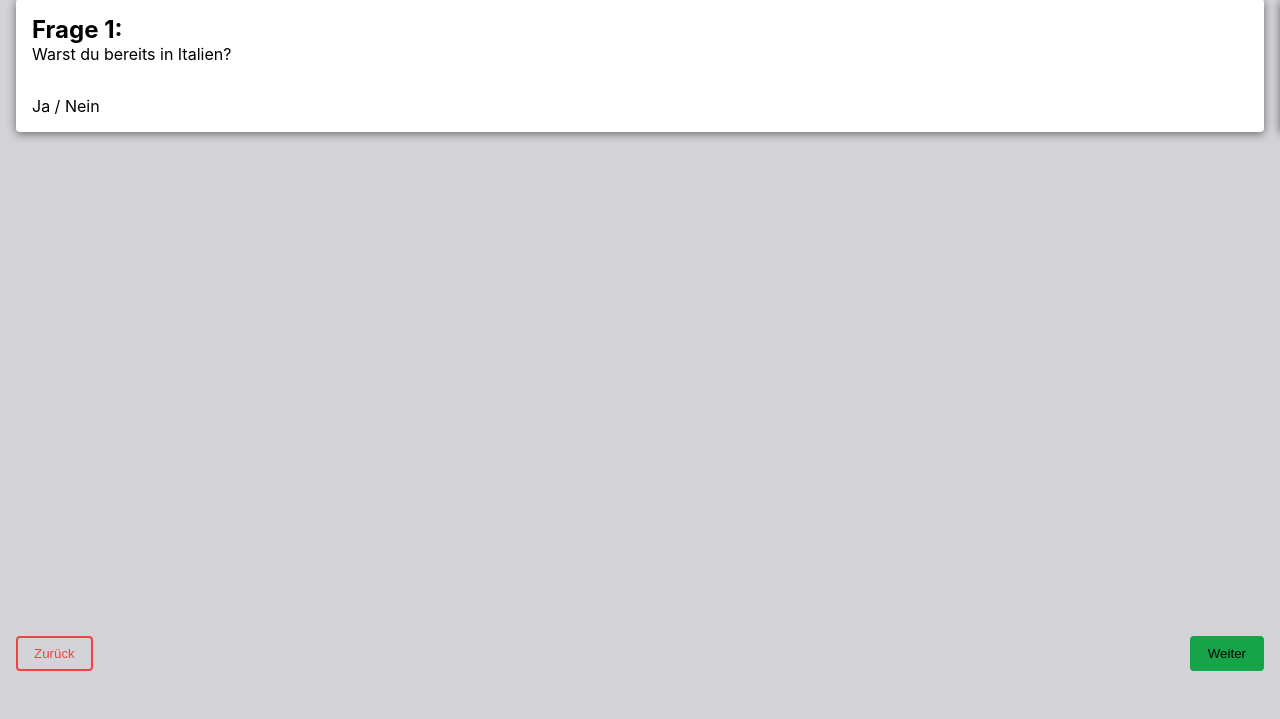
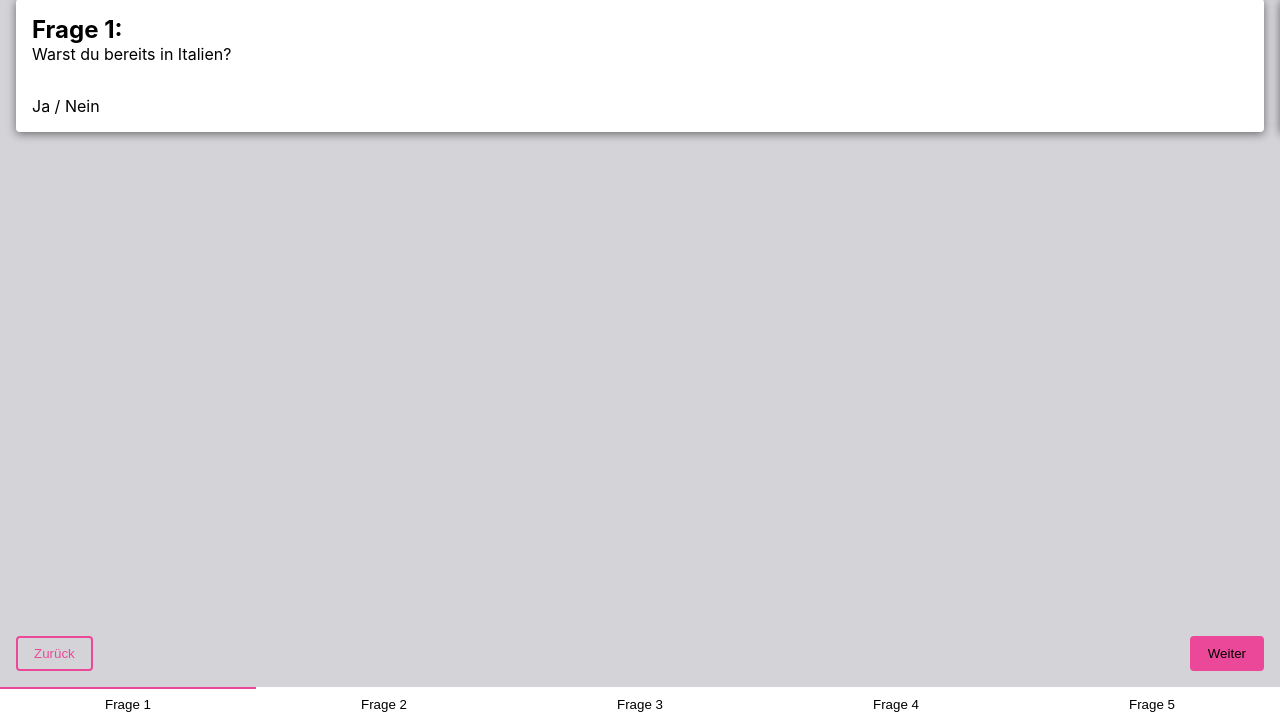
Before and after one commit to riedadr/testat2, a PHP site: page /minimal/fragen-mini.html in a window 1280 px wide. Shown: the part 81-800 px from the top of the page. Run offline with PHP 8.4, Linux system fonts and the light colour scheme; some libraries are stand-ins or nearby versions.

Commit message:
fragen-minimal nav

```diff
--- a/minimal/fragen-mini.css
+++ b/minimal/fragen-mini.css
@@ -7,6 +7,8 @@ body {
 	--blue: #3b82f6;
 	--violet: #8b5cf6;
 	--pink: #ec4899;
+
+	--primary: #ec4899;
 	--nav-height: 4rem;
 	--footer-height: 2rem;
 	--site-padding: 1rem;
@@ -85,12 +87,13 @@ header button {
 main {
 	position: absolute;
 	top: var(--nav-height);
+	bottom: var(--footer-height);
 }
 
 #fragen {
 	background-color: transparent;
     padding: var(--site-padding);
-    height: calc(100vh - var(--nav-height) - 2 * var(--site-padding));
+    height: calc(100vh - var(--nav-height) - var(--footer-height));
 	width: 100vw;
     max-width: 100vw;
 	display: grid;
@@ -132,11 +135,35 @@ main {
 }
 
 .frage .steuerung button.ok {
-    background-color: var(--green);
-    border: 2px solid var(--green);
+    background-color: var(--primary);
+    border: 2px solid var(--primary);
 }
 .frage .steuerung button.back {
     background-color: transparent;
-    color: var(--red);
-    border: 2px solid var(--red);
+    color: var(--primary);
+    border: 2px solid var(--primary);
 }
+
+
+footer {
+	position: absolute;
+	bottom: 0;
+	height: var(--footer-height);
+	width: 100%;
+	display: flex;
+	justify-content: space-between;
+}
+
+footer button {
+	width: 100%;
+	border-radius: 0;
+	border: none;
+	border-top: 2px solid transparent;
+	background-color: var(--card);
+	color: var(--text);
+	transition: 200ms ease;
+}
+footer button#active {
+	border-top: 2px solid var(--primary);
+
+}
--- a/minimal/fragen-mini.html
+++ b/minimal/fragen-mini.html
@@ -17,9 +17,8 @@
 				onclick="switchTheme()"
 			></button>
 		</header>
-		<main>
-			<section id="fragen">
-				<div class="frage" id="frage1">
+		<main id="fragen">
+			<section class="frage" id="section1">
 				<div class="inhalt">
 					<h1>Frage 1:</h1>
 					<p>Warst du bereits in Italien?</p>
@@ -30,46 +29,48 @@
 				</div>
 				<div class="steuerung">
 					<button class="back">Zurück</button>
-						<button class="ok" onclick='scrollToArea("frage2")'>
-							Weiter
-						</button>
+					<button class="ok" onclick="scrollToArea(2)">Weiter</button>
 				</div>
-				</div>
+			</section>
 
-
-				<div class="frage" id="frage2">
+			<section class="frage" id="section2">
 				<div class="inhalt">
 					<h1>Frage 2:</h1>
-						<p>Wie viele verschieden Länder hast du bereits besucht? p>
+					<p>Wie viele verschieden Länder hast du bereits besucht?</p>
 
 					<div class="antwort">
 						<p>Zahl eingeben</p>
 					</div>
 				</div>
 				<div class="steuerung">
-						<button class="back" onclick='scrollToArea("frage1")'>Zurück</button>
-						<button class="ok" onclick='scrollToArea("frage3")'>Weiter</button>
+					<button class="back" onclick="scrollToArea(1)">
+						Zurück
+					</button>
+					<button class="ok" onclick="scrollToArea(3)">Weiter</button>
 				</div>
-				</div>
+			</section>
 
-
-				<div class="frage" id="frage3">
+			<section class="frage" id="section3">
 				<div class="inhalt">
 					<h1>Frage 3:</h1>
-						<p>Welche Verkehrsmittel hast du bisher benutzt, um an deinen Urlaubsort zu kommen?</p>
+					<p>
+						Welche Verkehrsmittel hast du bisher benutzt, um an
+						deinen Urlaubsort zu kommen?
+					</p>
 
 					<div class="antwort">
 						<p>Multiple Choice</p>
 					</div>
 				</div>
 				<div class="steuerung">
-						<button class="back" onclick='scrollToArea("frage2")'>Zurück</button>
-						<button class="ok" onclick='scrollToArea("frage4")'>Weiter</button>
+					<button class="back" onclick="scrollToArea(2)">
+						Zurück
+					</button>
+					<button class="ok" onclick="scrollToArea(4)">Weiter</button>
 				</div>
-				</div>
+			</section>
 
-
-				<div class="frage" id="frage4">
+			<section class="frage" id="section4">
 				<div class="inhalt">
 					<h1>Frage 4:</h1>
 					<p>Wo machst du am liebsten Urlaub?</p>
@@ -79,13 +80,14 @@
 					</div>
 				</div>
 				<div class="steuerung">
-						<button class="back" onclick='scrollToArea("frage3")'>Zurück</button>
-						<button class="ok" onclick='scrollToArea("frage5")'>Weiter</button>
+					<button class="back" onclick="scrollToArea(3)">
+						Zurück
+					</button>
+					<button class="ok" onclick="scrollToArea(5)">Weiter</button>
 				</div>
-				</div>
+			</section>
 
-
-				<div class="frage" id="frage5">
+			<section class="frage" id="section5">
 				<div class="inhalt">
 					<h1>Frage 5:</h1>
 					<p>In welchem Land hat es dir bisher am besten gefallen?</p>
@@ -95,24 +97,45 @@
 					</div>
 				</div>
 				<div class="steuerung">
-						<button class="back" onclick='scrollToArea("frage4")'>Zurück</button>
-						<button class="ok" onclick='senden()'>Abschicken</button>
-					</div>
+					<button class="back" onclick='scrollToArea(4)'>
+						Zurück
+					</button>
+					<button class="ok" onclick="senden()">Abschicken</button>
 				</div>
 			</section>
 		</main>
+		<footer>
+			<button class="nav-btn" id="active" onclick="scrollToArea(1)">Frage 1</button>
+			<button class="nav-btn" onclick="scrollToArea(2)">Frage 2</button>
+			<button class="nav-btn" onclick="scrollToArea(3)">Frage 3</button>
+			<button class="nav-btn" onclick="scrollToArea(4)">Frage 4</button>
+			<button class="nav-btn" onclick="scrollToArea(5)">Frage 5</button>
+		</footer>
 
 		<script src="/theme.js"></script>
 		<script type="text/javascript">
 			const fragen = document.getElementById("fragen");
-			function scrollToArea(area) {
-				let target = document.getElementById(area);
+			const navBtns = document.getElementsByClassName("nav-btn");
+
+			function scrollToArea(section) {
+				let target = document.getElementById("section" + section);
 				fragen.scrollLeft = target.offsetLeft - 16; //16 = padding von #fragen
+
+				console.log(navBtns);
+
+				let i = 0;
+				while (i < navBtns.length) {
+					if (i == section - 1) navBtns.item(i).id = "active";
+					else navBtns.item(i).id = "";
+					i++;
+
+				}
+
+
 			}
 
 			function senden() {
 				console.log("Noch nicht implementiert!");
-
 			}
 		</script>
 
```
Lines whose indentation alone changed are shown as unchanged.
